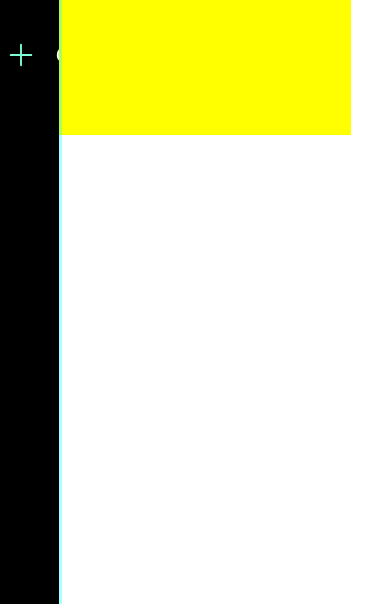
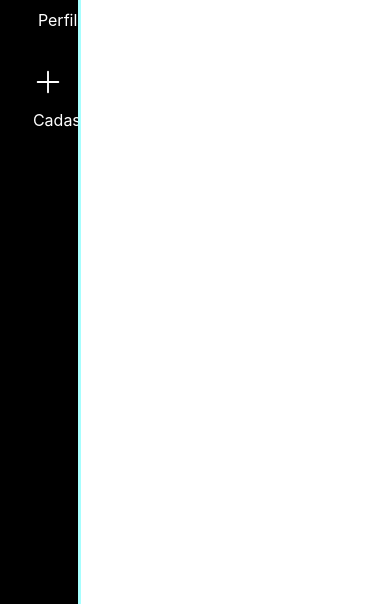
Before and after one commit to neisvn/Sistema-de-Cadastro, a plain HTML site: page frontend/Perfil.html in a window 390 px wide. Shown: the part 240-844 px from the top of the page. Drawn offline with nearby package versions, Linux system fonts and the light colour scheme.

Commit message:
Nova estruturação

```diff
--- a/Home.html
+++ b/frontend/Perfil.html
@@ -1,17 +1,15 @@
 <!DOCTYPE html>
 <html lang="en">
-
 <head>
-
-  <meta charset="UTF-8" />
-  <meta name="viewport" content="width=device-width, initial-scale=1.0" />
-  <link rel="stylesheet" href="homeStyles.css">
-
-  <title>Home</title>
+    <link rel="stylesheet" href="perfilStyles.css">
+    <meta charset="UTF-8">
+    <meta name="viewport" content="width=device-width, initial-scale=1.0">
+    <link rel="stylesheet" href="https://cdn.jsdelivr.net/npm/bootstrap@5.3.2/dist/css/bootstrap.min.css" integrity="sha384-T3c6CoIi6uLrA9TneNEoa7RxnatzjcDSCmG1MXxSR1GAsXEV/Dwwykc2MPK8M2HN" crossorigin="anonymous">
+    <link rel="stylesheet" href="https://cdn.jsdelivr.net/npm/bootstrap@4.6.2/dist/css/bootstrap.min.css" integrity="sha384-xOolHFLEh07PJGoPkLv1IbcEPTNtaed2xpHsD9ESMhqIYd0nLMwNLD69Npy4HI+N" crossorigin="anonymous">
+    <title>Perfil</title>
 </head>
-
 <body>
-  <nav class="navegar">
+     <nav class="navegar">
     <div class="expandir">
      <i><svg xmlns="http://www.w3.org/2000/svg" width="25" height="30" fill="currentColor" class="bi bi-list" viewBox="0 0 16 16">
   <path fill-rule="evenodd" d="M2.5 12a.5.5 0 0 1 .5-.5h10a.5.5 0 0 1 0 1H3a.5.5 0 0 1-.5-.5m0-4a.5.5 0 0 1 .5-.5h10a.5.5 0 0 1 0 1H3a.5.5 0 0 1-.5-.5m0-4a.5.5 0 0 1 .5-.5h10a.5.5 0 0 1 0 1H3a.5.5 0 0 1-.5-.5"/>
@@ -38,8 +36,5 @@
 
 
   </nav>
-  <div class="painel"> <h1>Bem vindo a home</h1>
-  </div>
 </body>
-
 </html>
--- /dev/null
+++ b/frontend/homeStyles.css
@@ -0,0 +1,108 @@
+* {
+  margin: 0;
+  padding: 0;
+  box-sizing: border-box;
+}
+
+body {
+  font-family: Arial, sans-serif;
+  margin: 0;
+  padding: 0;
+  height: 100vh;
+}
+
+nav.navegar {
+  width: 6vw;
+  min-width: 5vw;
+  height: 100%;
+  background-color: rgb(0, 0, 0);
+  padding: 40px 0px 40px 1%;
+  box-shadow: 3px 0 0 rgba(0, 255, 255, 0.347);
+  position: fixed;
+  top: 0;
+  left: 0;
+  overflow: hidden;
+  transition: 0.5s;
+}
+
+nav.navegar:hover {
+  width: 15%;
+  transition: 1s;
+}
+
+.expandir {
+  width: 100%;
+  padding-left: 2px;
+}
+
+.expandir > i svg {
+  color: aquamarine;
+  cursor: pointer;
+}
+
+ul {
+  height: calc(100vh - 80px);
+  overflow-y: auto;
+  list-style-type: none;
+  padding-top: 40px;
+}
+
+ul li.item a {
+  color: #fff;
+  text-decoration: none;
+  font-size: 1em;
+  padding: 20px 4%;
+  display: block;
+  line-height: 2.5;
+}
+
+ul li.item a:hover {
+  color: #ffffff;
+  text-decoration: none;
+  font-size: 1.2em;
+  padding: 10px 4%;
+  background-color: rgba(127, 255, 212, 0.711);
+  transition: 0.3s, 0.3s;
+}
+
+ul li.item a .txt-link {
+  font-size: 1em;
+  margin-left: 5px;
+}
+
+.painel {
+  padding: 20vh 20%;
+  justify-content: center;
+  margin: 0 5%;
+}
+
+.card {
+  padding: 5vh 5vw;
+  display: flex;
+  justify-content: center;
+}
+
+@media screen and (max-width: 768px) {
+  nav.navegar {
+    width: 15%;
+    min-width: 0;
+    padding: 20px 0;
+  }
+
+  nav.navegar:hover {
+    width: 20%;
+  }
+
+  ul {
+    height: auto;
+    overflow-y: visible;
+  }
+
+  ul li.item a {
+    padding: 10px 2%;
+  }
+
+  .painel {
+    padding: 10vh 5%;
+  }
+}
--- /dev/null
+++ b/frontend/perfilStyles.css
@@ -0,0 +1,108 @@
+* {
+  margin: 0;
+  padding: 0;
+  box-sizing: border-box;
+}
+
+body {
+  font-family: Arial, sans-serif;
+  margin: 0;
+  padding: 0;
+  height: 100vh;
+}
+
+nav.navegar {
+  width: 6vw;
+  min-width: 5vw;
+  height: 100%;
+  background-color: rgb(0, 0, 0);
+  padding: 40px 0px 40px 1%;
+  box-shadow: 3px 0 0 rgba(0, 255, 255, 0.347);
+  position: fixed;
+  top: 0;
+  left: 0;
+  overflow: hidden;
+  transition: 0.5s;
+}
+
+nav.navegar:hover {
+  width: 15%;
+  transition: 1s;
+}
+
+.expandir {
+  width: 100%;
+  padding-left: 2px;
+}
+
+.expandir > i svg {
+  color: aquamarine;
+  cursor: pointer;
+}
+
+ul {
+  height: calc(100vh - 80px);
+  overflow-y: auto;
+  list-style-type: none;
+  padding-top: 40px;
+}
+
+ul li.item a {
+  color: #fff;
+  text-decoration: none;
+  font-size: 1em;
+  padding: 20px 4%;
+  display: block;
+  line-height: 2.5;
+}
+
+ul li.item a:hover {
+  color: #ffffff;
+  text-decoration: none;
+  font-size: 1.2em;
+  padding: 10px 4%;
+  background-color: rgba(127, 255, 212, 0.711);
+  transition: 0.3s, 0.3s;
+}
+
+ul li.item a .txt-link {
+  font-size: 1em;
+  margin-left: 5px;
+}
+
+.painel {
+  padding: 20vh 20%;
+  justify-content: center;
+  margin: 0 5%;
+}
+
+.card {
+  padding: 5vh 5vw;
+  display: flex;
+  justify-content: center;
+}
+
+@media screen and (max-width: 768px) {
+  nav.navegar {
+    width: 15%;
+    min-width: 0;
+    padding: 20px 0;
+  }
+
+  nav.navegar:hover {
+    width: 20%;
+  }
+
+  ul {
+    height: auto;
+    overflow-y: visible;
+  }
+
+  ul li.item a {
+    padding: 10px 2%;
+  }
+
+  .painel {
+    padding: 10vh 5%;
+  }
+}
--- a/homeStyles.css
+++ /dev/null
@@ -1,84 +0,0 @@
-*{
-    margin: 0;
-    padding: 0;
-    box-sizing: border-box;
-
-}
-body{
-    height: 100vh;
-
-}
-@media screen and (max-width: 768px) {
-    nav.navegar {
-        width: 100%;
-        padding: 100px 1%;
-
-    }
-
-    .painel {
-        margin: 0;
-        padding: 20vh 5%;
-
-    }}
-nav.navegar{
-    width: 4%;
-    height: 100%;
-    background-color: rgb(0, 0, 0);
-    padding: 40px 0px 40px 1%;
-box-shadow: 3px 0 0 rgba(0, 255, 255, 0.347);
-position:fixed;
-top:0;
-left: 0;
-overflow: hidden;
-transition: 0.5s;
-}
-nav.navegar:hover{
-    width: 15vw;
-    transition: 1s;
-}
-.expandir{
-    width: 100%;
-    padding-left: 5px;
-}
-.expandir>i svg{
-    color: aquamarine;
-
-    cursor: pointer;
-}
-ul{
-    height: 100%;
-    list-style-type:none;
-}
-
-ul li.item a{
-  color: #fff;
-  text-decoration: none;
-  font-size: 20px;
-  padding: 20px 4%;
-  display: flex;
-  margin-bottom: 15px;
-  line-height: 30px;
-}
-ul li.item a:hover{
-    color: #ffffff;
-    text-decoration: none;
-    font-size: 30px;
-    padding: 20px 4%;
-    background-color: rgba(127, 255, 212, 0.711);
-    transition: 0.3s;
-}
-ul li.item a .txt-link{
-    margin-left: 20px;
-}
-.icone{
-   color: rgb(127, 255, 212);
-
-
-}
-
-.painel{
-    margin-left: 15%;
-    margin-right:10%;
-    padding:20vh 5%;
-    background-color: yellow;
-}
```
Also changed, not shown: Perfil.html (deleted, +0 -13 lines), frontend/Home.html (added, +55 -0 lines), frontend/Cadastro.html (renamed from Cadastro.html), frontend/assets/certificado.svg (renamed from assets/certificado.svg), frontend/assets/house.svg (renamed from assets/house.svg), frontend/assets/list.svg (renamed from assets/list.svg), frontend/assets/profile.svg (renamed from assets/profile.svg), frontend/index.html (renamed from index.html), frontend/modal.html (renamed from modal.html), frontend/scripts.js (renamed from scripts.js), frontend/styles.css (renamed from styles.css).
